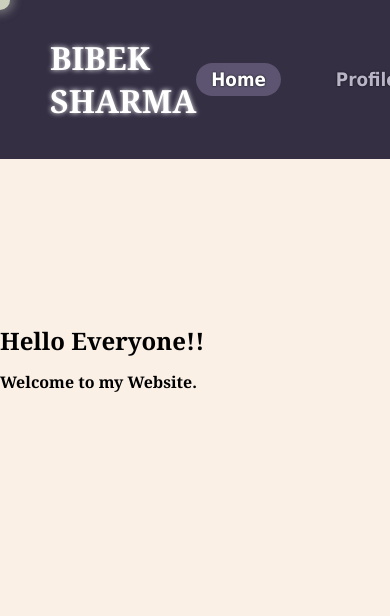
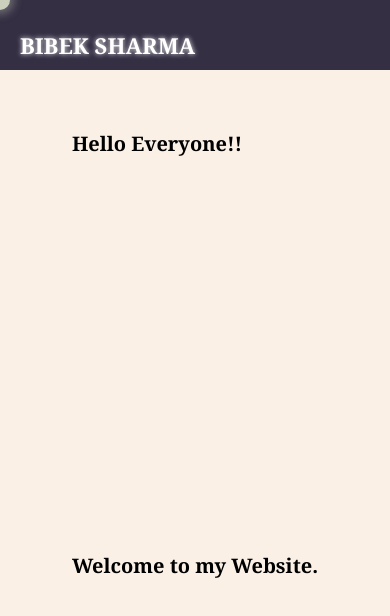
Before and after one commit to bibekeyy/port, a plain HTML site: page index.html in a window 390 px wide. Drawn offline with Linux system fonts and the light colour scheme.

Commit message:
Update style.css

```diff
--- a/style.css
+++ b/style.css
@@ -13,6 +13,7 @@
   font-weight: 700;
   top: 300px;
   color: #000;
+  font-size: clamp(16px, 6vw, 28px);
 }
 
 .logo{
@@ -22,6 +23,7 @@
   font-weight: 700;
   color: white;
   text-shadow: whitesmoke 0 0 5px;
+  font-size: clamp(18px, 4vw, 32px);
 }
 
 header{
@@ -29,8 +31,9 @@ header{
   background-color: #352F44 ;
   top: 0;
   left: 0;
+  height: 70px;
   width: 100%;
-  padding: 15px 50px;
+  padding: 15px 10px;
   text-align: right;
   display: flex;
   justify-content: space-between;
@@ -69,7 +72,6 @@ header{
   cursor: none;
   color: #ffffff;
   background: #000;
-
 }
 
 .navi li a.active
@@ -185,3 +187,57 @@ color: white;
   font-family: Arial, Helvetica, sans-serif;
   color: white;
 }
+
+
+@media screen and (max-width: 768px) {
+  header {
+    flex-direction: column;
+    align-items: flex-start;
+    padding: 15px 20px;
+  }
+
+  .navi {
+    flex-direction: column;
+    gap: 10px;
+    text-align: left;
+    margin-top: 10px;
+  }
+
+  .navi li a {
+    padding: 8px 12px;
+    font-size: 16px;
+  }
+
+  .logo {
+    font-size: 22px;
+  }
+
+  .welcome {
+    font-size: 20px;
+    position: relative;
+    top: auto;
+    margin-top: 20px;
+    padding: 10px;
+  }
+
+  section {
+    flex-direction: column;
+    align-items: center;
+    padding-top: 100px;
+    height: auto;
+  }
+
+  .draggable-window {
+    width: 90vw;
+    height: auto;
+    max-height: 90vh;
+    resize: none;
+    overflow: auto;
+    top: 120px;
+    left: 5vw;
+  }
+
+  .window-body {
+    font-size: 16px;
+  }
+}
```
